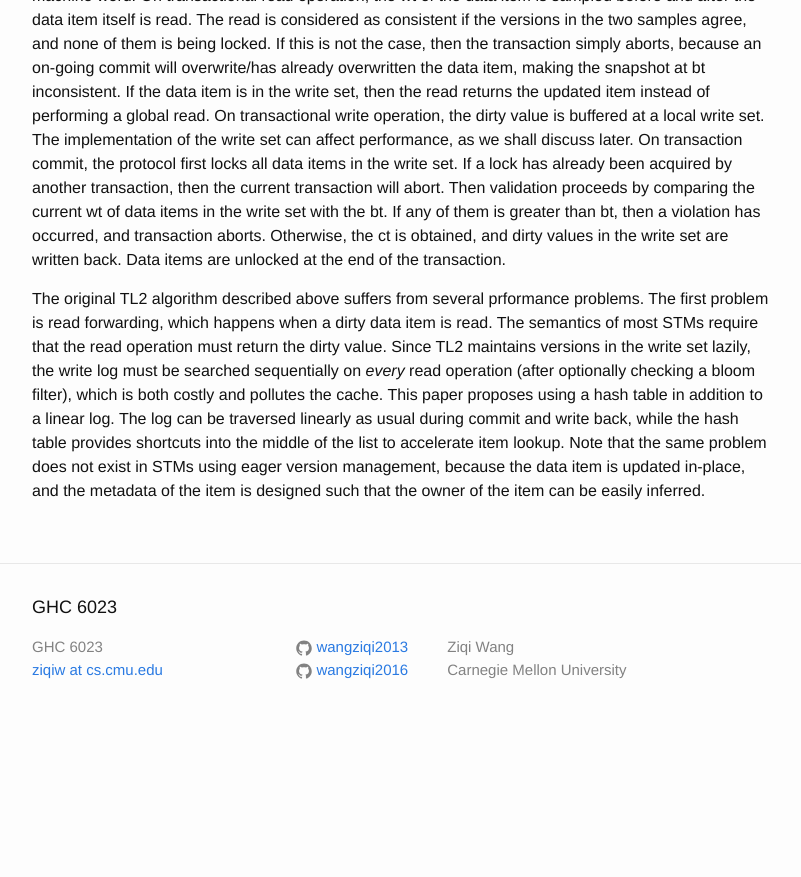
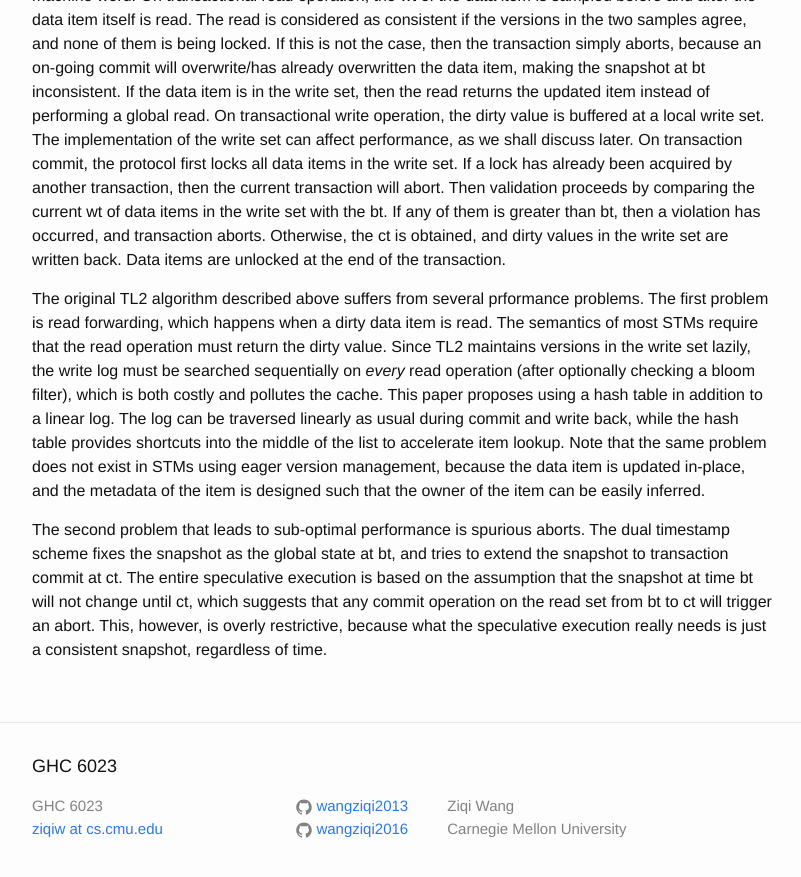
Before and after one commit to wangziqi2013/wangziqi2013.github.io, a Jekyll site: the page built from _posts/2018-07-03-A-Comprehensive-Strategy-for-Contention-Management-In-STM.markdown, in a window 1280 px wide and 900 px high, scrolled down 1324 px. Shown: the top 877 px of the window, without its empty margins (238-1039 px from the left). Built offline with Jekyll 4.4.1, drawn with Linux system fonts in a browser that asks for light colours; before the commit the page ends 2065 px from its top, so only the background shows below that.

Commit message:
Working on timestamps

```diff
--- a/_posts/2018-07-03-A-Comprehensive-Strategy-for-Contention-Management-In-STM.markdown
+++ b/_posts/2018-07-03-A-Comprehensive-Strategy-for-Contention-Management-In-STM.markdown
@@ -57,3 +57,9 @@ as usual during commit and write back, while the hash table provides shortcuts i
 accelerate item lookup. Note that the same problem does not exist in STMs using eager version management, because
 the data item is updated in-place, and the metadata of the item is designed such that the owner of the item can be
 easily inferred.
+
+The second problem that leads to sub-optimal performance is spurious aborts. The dual timestamp scheme fixes the
+snapshot as the global state at bt, and tries to extend the snapshot to transaction commit at ct. The entire speculative
+execution is based on the assumption that the snapshot at time bt will not change until ct, which suggests that any commit
+operation on the read set from bt to ct will trigger an abort. This, however, is overly restrictive, because what
+the speculative execution really needs is just a consistent snapshot, regardless of time.
```
